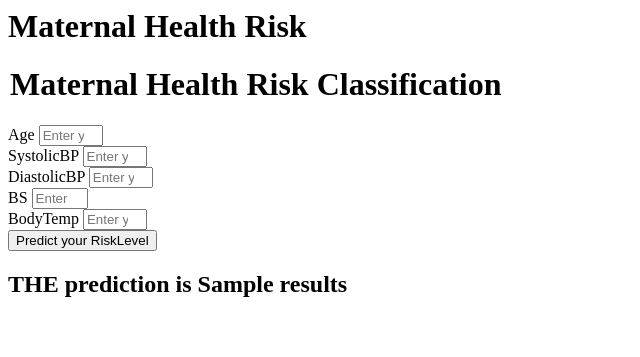
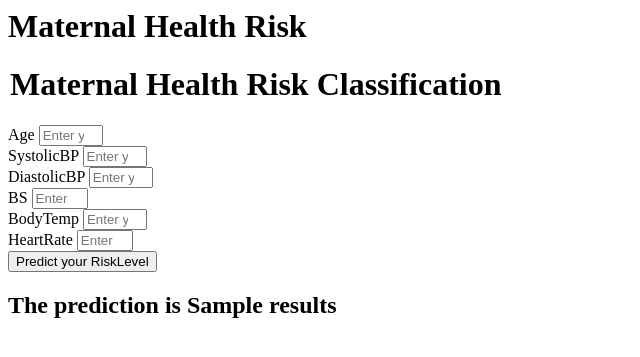
Before and after one commit to pavan1303/MHR_classification, a Flask app: template templates/home.html in a window 1280 px wide. Shown: the top 357 px of the page, without its empty margins (0-640 px from the left). Run offline with Flask 3, Linux system fonts and the light colour scheme; the template is opened without the code that fills it: most values are stand-ins (such as "Sample title", 1, 10 or a date in 2020).

Commit message:
app is ready

```diff
--- a/app.py
+++ b/app.py
@@ -26,7 +26,7 @@ def predict_datapoint():
             DiastolicBP=float(request.form.get('diastolicBP')),
             BS=float(request.form.get('bs')),
             BodyTemp=float(request.form.get('bodyTemp')),
-            #reading_score=float(request.form.get('heartRate'))
+            HeartRate=float(request.form.get('heartRate'))
 
         )
         pred_df=data.get_data_as_data_frame()
--- a/src/components/data_transformation.py
+++ b/src/components/data_transformation.py
@@ -16,7 +16,7 @@ from src.utils import save_object
 
 @dataclass
 class DataTransformationConfig:
-    preprocessor_obj_file_path=os.path.join('artifacts',"proprocessor.pkl")
+    preprocessor_obj_file_path=os.path.join('artifacts',"preprocessor.pkl")
 
 class DataTransformation:
     def __init__(self):
--- a/src/pipeline/predict_pipeline.py
+++ b/src/pipeline/predict_pipeline.py
@@ -30,6 +30,7 @@ class CustomData:
         DiastolicBP:int,
         BS: int,
         BodyTemp: int,
+        HeartRate: int
         ):
 
         self.Age = Age
@@ -42,6 +43,8 @@ class CustomData:
 
         self.BodyTemp = BodyTemp
 
+        self.HeartRate = HeartRate
+
 
     def get_data_as_data_frame(self):
         try:
@@ -51,6 +54,7 @@ class CustomData:
                 "DiastolicBP": [self.DiastolicBP],
                 "BS": [self.BS],
                 "BodyTemp": [self.BodyTemp],
+                "HeartRate": [self.HeartRate]
             }
 
             return pd.DataFrame(custom_data_input_dict)
--- a/templates/home.html
+++ b/templates/home.html
@@ -33,11 +33,16 @@
                 placeholder="Enter your Age" min='98' max='103' />
         </div>
         <div class="mb-3">
+            <label class="form-label">HeartRate</label>
+            <input class="form-control" type="number" name="heartRate"
+                placeholder="Enter your Age" min='67' max='90' />
+        </div>
+        <div class="mb-3">
             <input class="btn btn-primary" type="submit" value="Predict your RiskLevel" required />
         </div>
     </form>
     <h2>
-       THE  prediction is {{results}}
+       The prediction is {{results}}
     </h2>
    <body>
 </html>
```
Also changed, not shown: 2 other files.
